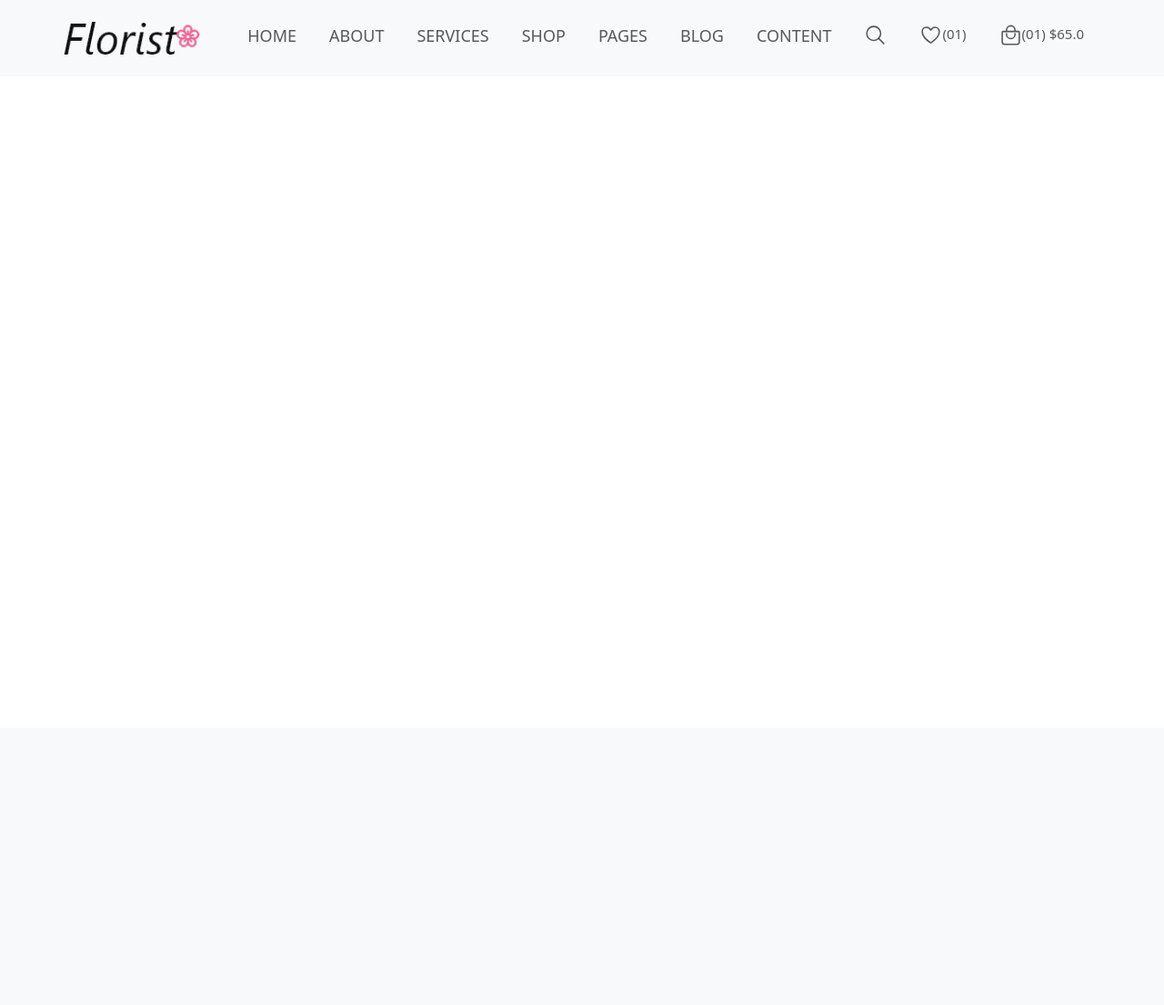
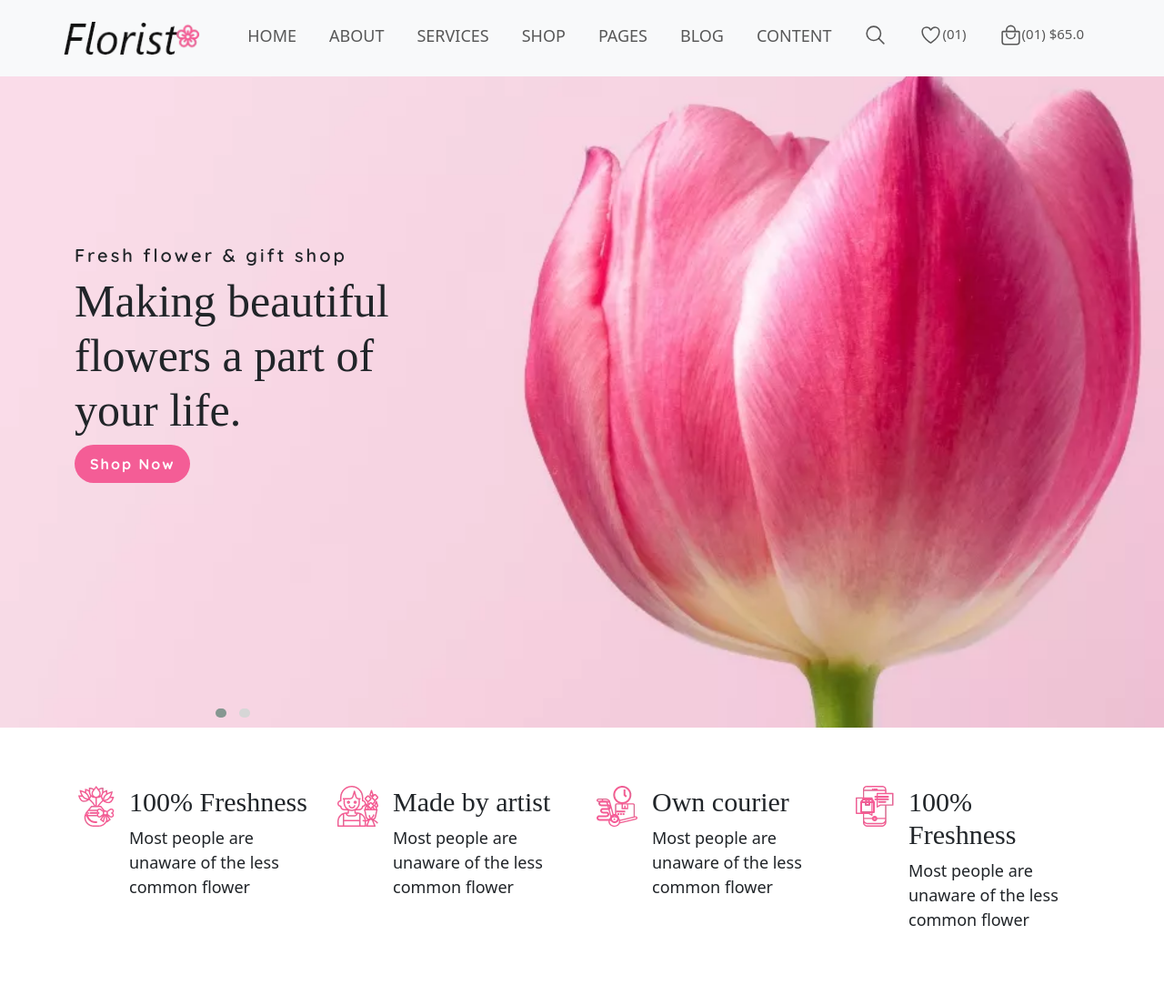
Before and after one commit to ChristopherJamesLeo/florist_ecommer_site, a PHP site: page / in a window 1280 px wide. Shown: the whole page at 91% size. Before the commit the page ends 60 px from the top, so only its background shows below. Run offline with PHP 8.4, Linux system fonts and the light colour scheme.

Commit message:
add carousel

```diff
--- a/custom_css/style.css
+++ b/custom_css/style.css
@@ -1,5 +1,18 @@
+:root {
+    --primary-global-color : #f45d96;
+    --primary-global-white : #fff;
+    --primary-font-family : 'Quicksand', sans-serif;
+    --secondary-font-family :  'Times New Roman', Times, serif;
+}
 *{
     box-sizing: border-box;
+}
+.header {
+    width: 100%;
+    position: absolute;
+    left: 0;
+    top: 0;
+    z-index: 100;
 }
 .navbar-brand {
     width: 150px;
@@ -40,6 +53,7 @@ ion-icon {
     animation: header-ani 0.5s linear 0s 1 ;
     position: sticky;
     top: 0;
+    z-index: 100;
 }
 
 @keyframes header-ani {
@@ -50,3 +64,81 @@ ion-icon {
         transform: translateY(0);
     }
 }
+
+/* Banner carousel section */
+.banner-carousel-container {
+    width: 100%;
+    height: 100vh;
+}
+.banner-carousel {
+    width: 100%;
+    height: 100%;
+    position: relative;
+}
+.owl-dots{
+    position: absolute;
+    bottom: 0;
+    left: 20%;
+    transform: translateX(-50%);
+}
+.owl-stage-outer {
+    width: 100%;
+    height: 100%;
+}
+.owl-stage {
+    width: 100%;
+    height: 100%;
+}
+.owl-item {
+    width: 100%;
+    height: 100%;
+
+}
+.owl-item1{
+    background-image: url("../assets/imgs/bgimages/hero-2.jpg.webp");
+    background-position: center;
+    background-size:cover;
+    background-repeat: no-repeat;
+}
+.owl-item2 {
+    background-image: url("../assets/imgs/bgimages/hero-1.jpg.webp");
+    background-position: center;
+    background-size:cover;
+    background-repeat: no-repeat;
+}
+.owl-item-container {
+    width: 100%;
+    height: 100%;
+    font-family: var(--primary-font-family);
+
+}
+.owl-item-container h3 {
+    font-size: 20px;
+    letter-spacing: 3px;
+}
+.owl-item-container h1 {
+    font-family: var(--secondary-font-family);
+    font-size: 50px;
+}
+.owl-item-container a {
+    background-color: var(--primary-global-color);
+    color: var(--primary-global-white);
+    letter-spacing: 2px;
+    border-radius: 30px;
+
+}
+.owl-item-container a:hover {
+    background-color: var(--primary-global-color);
+    color: var(--primary-global-white);
+}
+/* our benefits start */
+.benefits h2 {
+    font-family: var(--secondary-font-family);
+    font-weight: 300;
+    font-size: 30px;
+}
+.benefits p {
+    font-size: 18px;
+    font-weight: 300;
+}
+/* our benefits end */
--- a/index.html
+++ b/index.html
@@ -11,6 +11,11 @@
 
     <!-- font awesome -->
     <link rel="stylesheet" href="https://cdnjs.cloudflare.com/ajax/libs/font-awesome/5.15.4/css/all.min.css" integrity="sha512-1ycn6IcaQQ40/MKBW2W4Rhis/DbILU74C1vSrLJxCq57o941Ym01SwNsOMqvEBFlcgUa6xLiPY/NS5R+E6ztJQ==" crossorigin="anonymous" referrerpolicy="no-referrer" />
+
+    <!-- Google Font -->
+    <link rel="preconnect" href="https://fonts.googleapis.com">
+    <link rel="preconnect" href="https://fonts.gstatic.com" crossorigin>
+    <link href="https://fonts.googleapis.com/css2?family=Quicksand:wght@300;400;500;600;700&display=swap" rel="stylesheet">
 
     <!-- owl carousel css2 js2 -->
     <link rel="stylesheet" href="./assets/libs/OwlCarousel2-2.3.4/dist/assets/owl.carousel.min.css">
@@ -57,6 +62,105 @@
             }
         </script>
     </header>
+    <!-- banner carousel start -->
+    <section class="banner-carousel-section">
+        <div class="banner-carousel-container">
+            <div class="owl-carousel owl-theme owl-loaded banner-carousel">
+                <div class="owl-stage-outer">
+                    <div class="owl-stage">
+                        <div class="owl-item owl-item1">
+                            <div class="owl-item-container container d-flex justify-content-start align-items-center">
+                                <div class="row ">
+                                    <div class="col-lg-5 col-md-8 col-sm-12">
+                                        <h3 class="font-uppercase fw-semibold">Fresh flower & gift shop</h3>
+                                        <h1>Making beautiful flowers a part of your life.</h1>
+                                        <a href="#" class="btn rounded-lg fw-bold p-2 px-3">Shop Now</a>
+                                    </div>
+                                </div>
+                            </div>
+                        </div>
+                        <div class="owl-item owl-item2">
+                            <div class="owl-item-container container d-flex justify-content-start align-items-center">
+                                <div class="row ">
+                                    <div class="col-lg-5 col-md-8 col-sm-12">
+                                        <h3 class="font-uppercase fw-semibold">Fresh flower & gift shop</h3>
+                                        <h1>Making beautiful flowers a part of your life.</h1>
+                                        <a href="#" class="btn rounded-lg fw-bold p-2 px-3">Shop Now</a>
+                                    </div>
+                                </div>
+                            </div>
+                        </div>
+                    </div>
+
+                </div>
+                <div class="owl-dots container">
+                    <div class="owl-dot active"><span></span></div>
+                    <div class="owl-dot"><span></span></div>
+                </div>
+            </div>
+        </div>
+    </section>
+    <!-- banner carousel end -->
+    <!-- our benefits start -->
+    <section class="our-benefits">
+        <div class="our-benefits-container container py-5">
+            <div class="row">
+                <div class="col-lg-3 col-md-6 col-sm-12">
+                    <div class="d-flex justify-content-start align-items-start px-1 py-3">
+                        <div class="benefits-icons me-3">
+                            <img src="./assets/imgs/logo_fav/benefit-1.png.webp" alt="benefit-1">
+                        </div>
+                        <div class="benefits">
+                            <h2 class="mb-2">100% Freshness</h2>
+                            <p>
+                                Most people are unaware of the less common flower
+                            </p>
+                        </div>
+                    </div>
+                </div>
+                <div class="col-lg-3 col-md-6 col-sm-12">
+                    <div class="d-flex justify-content-start align-items-start px-1 py-3">
+                        <div class="benefits-icons me-3">
+                            <img src="./assets/imgs/logo_fav/benefit-2.png.webp" alt="benefit-2">
+                        </div>
+                        <div class="benefits">
+                            <h2 class="mb-2">Made by artist</h2>
+                            <p>
+                                Most people are unaware of the less common flower
+                            </p>
+                        </div>
+                    </div>
+                </div>
+                <div class="col-lg-3 col-md-6 col-sm-12">
+                    <div class="d-flex justify-content-start align-items-start px-1 py-3">
+                        <div class="benefits-icons me-3">
+                            <img src="./assets/imgs/logo_fav/benefit-3.png.webp" alt="benefit-3">
+                        </div>
+                        <div class="benefits">
+                            <h2 class="mb-2">Own courier</h2>
+                            <p>
+                                Most people are unaware of the less common flower
+                            </p>
+                        </div>
+                    </div>
+                </div>
+                <div class="col-lg-3 col-md-6 col-sm-12">
+                    <div class="d-flex justify-content-start align-items-start px-1 py-3">
+                        <div class="benefits-icons me-3">
+                            <img src="./assets/imgs/logo_fav/benefit-4.png.webp" alt="benefit-4">
+                        </div>
+                        <div class="benefits">
+                            <h2 class="mb-2">100% Freshness</h2>
+                            <p>
+                                Most people are unaware of the less common flower
+                            </p>
+                        </div>
+                    </div>
+                </div>
+            </div>
+        </div>
+    </section>
+    <!-- our benefits end -->
 
     <!-- bootstrap -->
     <script src="https://cdn.jsdelivr.net/npm/bootstrap@5.3.0-alpha1/dist/js/bootstrap.bundle.min.js" integrity="sha384-w76AqPfDkMBDXo30jS1Sgez6pr3x5MlQ1ZAGC+nuZB+EYdgRZgiwxhTBTkF7CXvN" crossorigin="anonymous"></script>
@@ -75,9 +179,17 @@
     <script src="./custom_js/home.js"></script>
 
     <script>
-        // $(document).ready(function(){
-        //     $(".owl-carousel").owlCarousel();
-        // });
+        $(document).ready(function(){
+            $(".owl-carousel").owlCarousel({
+                autoWidth: false,
+                items: 1,
+                loop: true,
+                autoplay : true,
+                autoplayTimeout : 5000,
+                autoplayHoverPause : true,
+                smartSpeed:2000,
+            });
+        });
     </script>
 
 
```
Also changed, not shown: assets/imgs/bgimages/hero-1.jpg.webp (added), assets/imgs/bgimages/hero-2.jpg.webp (added), assets/imgs/logo_fav/benefit-1.png.webp (added), assets/imgs/logo_fav/benefit-2.png.webp (added), assets/imgs/logo_fav/benefit-3.png.webp (added), assets/imgs/logo_fav/benefit-4.png.webp (added).
